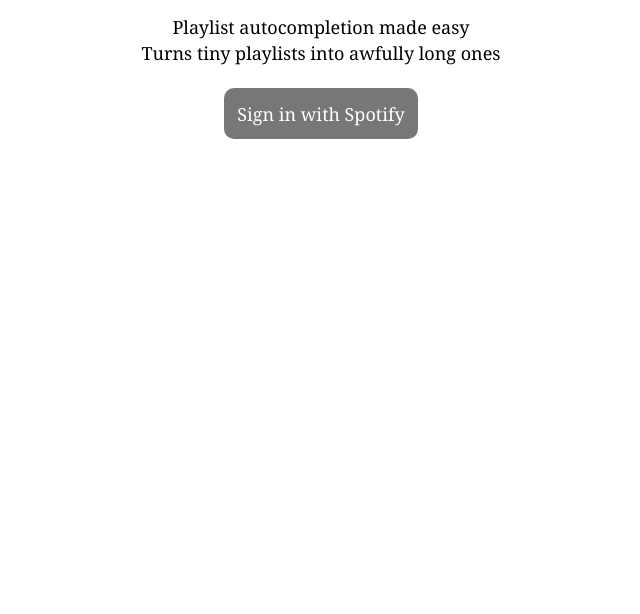
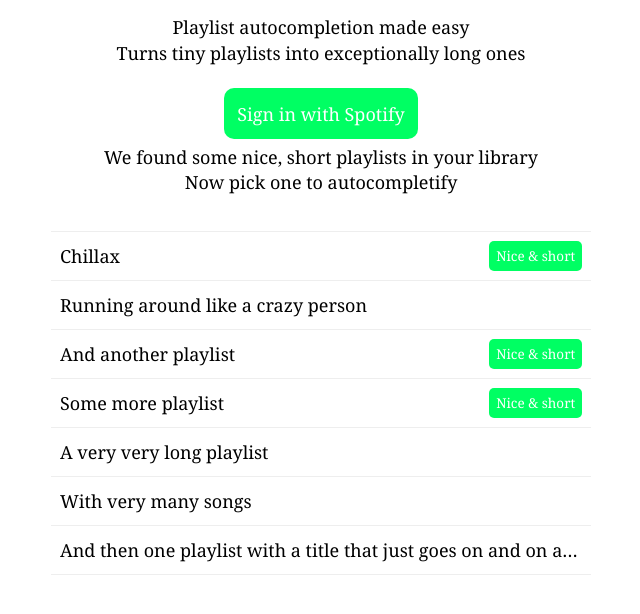
Before and after one commit to wowhack/plautocompleter, a plain HTML site: page index.html in a window 1280 px wide. Shown: the part 108-722 px from the top of the page, without its empty margins (319-959 px from the left). Drawn offline with Linux system fonts and the light colour scheme.

Commit message:
Adds some playlist listings

```diff
--- a/index.html
+++ b/index.html
@@ -7,20 +7,35 @@
   <body>
     <div id="app">
 
-      <div id="app-login">
+      <div id="app-header">
         <h1>
           <span>The</span> Plautocompleter
         </h1>
+      </div>
+
+      <div id="app-login">
         <p>
           Playlist autocompletion made easy<br>
-          Turns tiny playlists into awfully long ones<br>
+          Turns tiny playlists into exceptionally long ones<br>
         </p>
-
         <a href="#" class="button">Sign in with Spotify</a>
       </div>
 
-      <div id="app-loggedin">
+      <div id="app-playlists">
+        <p>
+          We found some nice, short playlists in your library<br>
+          Now pick one to autocompletify
+        </p>
 
+        <ul id="playlists">
+          <a href="#"><li>Chillax <span>Nice &amp; short</span></li></a>
+          <a href="#"><li>Running around like a crazy person</li></a>
+          <a href="#"><li>And another playlist <span>Nice &amp; short</span></li></a>
+          <a href="#"><li>Some more playlist <span>Nice &amp; short</span></li></a>
+          <a href="#"><li>A very very long playlist</li></a>
+          <a href="#"><li>With very many songs</li></a>
+          <a href="#"><li>And then one playlist with a title that just goes on and on and on...</li></a>
+        </ul>
       </div>
 
     </div>
--- a/stylesheets/application.css
+++ b/stylesheets/application.css
@@ -1,18 +1,23 @@
 html {
   font: 18px/1.4 'Georgia', sans-serif;
+}
+
+a {
+  color: #000;
+  text-decoration: none;
 }
 
 .button {
   padding: 0.75em;
   color: #fff;
-  background-color: #777;
+  background-color: #00FF63;
   border-radius: 10px;
   text-decoration: none;
 }
 
 #app {
   margin: 2em auto;
-  width: 24em;
+  width: 30em;
 }
 
 @media (max-width: 600px) {
@@ -21,21 +26,64 @@
   }
 }
 
-#app-login {
+#app-header {
   text-align: center;
 }
 
-#app-login h1 span {
+#app-header h1 span {
   display: block;
   font-size: 75%;
 }
 
-#app-login h1 {
+#app-header h1 {
   font: 28px/1.4 'Georgia', serif;
   text-transform: uppercase;
   letter-spacing: 4px;
 }
 
+#app-login {
+  text-align: center;
+}
+
 #app-login p {
   margin-bottom: 2em;
 }
+
+#app-playlists p {
+  margin-bottom: 2em;
+  text-align: center;
+}
+
+#app-playlists #playlists {
+  padding: 0;
+  list-style: none;
+  /*background-color: #fafafa;*/
+}
+
+#app-playlists #playlists li {
+  padding: 0.5em 0.5em;
+  /*padding: 0.5em 0;*/
+  line-height: 30px;
+  border-top: 1px solid #eee;
+  overflow: hidden;
+  text-overflow: ellipsis;
+  white-space: nowrap;
+}
+
+#app-playlists #playlists a:last-child li {
+  border-bottom: 1px solid #eee;
+}
+
+#app-playlists #playlists li span {
+  float: right;
+  background-color: #00FF63;
+  color: #fff;
+  font-size: 75%;
+  line-height: 30px;
+  padding: 0 0.5em;
+  border-radius: 5px;
+}
+
+#app-playlists #playlists a:hover li {
+  background-color: #fafafa;
+}
```
